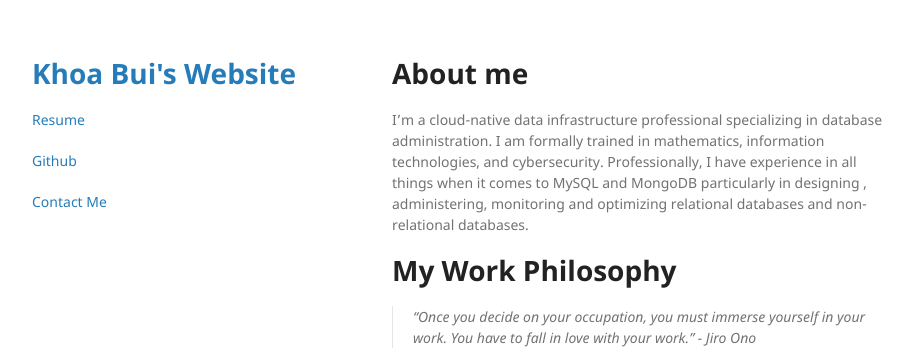
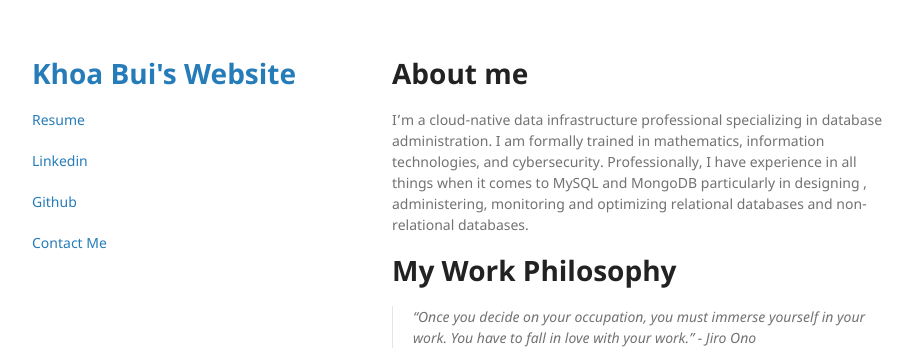
Before and after one commit to khoabuiv/khoabuiv.github.io, a Jekyll site: the page built from index.md, in a window 1280 px wide. Shown: the top 350 px of the page, without its empty margins (178-1096 px from the left). Built offline with Jekyll 4.4.1, drawn with Linux system fonts in a browser that asks for light colours.

Commit message:
Add Linkedin Link

```diff
--- a/_config.yml
+++ b/_config.yml
@@ -5,6 +5,7 @@ google_analytics:
 theme: jekyll-theme-minimal
 github:
   resume: https://khoabuiv.github.io/Resume.html
+  linkedin: https://www.linkedin.com/in/khoavanbui/
   academic_works: https://khoabuiv.github.io/academic_works.md
   technical_notes: https://khoabuiv.github.io/Notes.md
   email: mailto:khoabuiv@gmail.com
--- a/_layouts/default.html
+++ b/_layouts/default.html
@@ -23,6 +23,7 @@
         {% endif %}
 
         <p class="view"><a href="{{ site.github.resume }}">Resume</a></p>
+        <p class="view"><a href="{{ site.github.linkedin }}">Linkedin</a></p>
         <p class="view"><a href="{{ site.github.owner_url }}">Github</a></p>
         <p class="view"><a href="mailto:khoabuiv@gmail.com">Contact Me</a></p>
 
```
